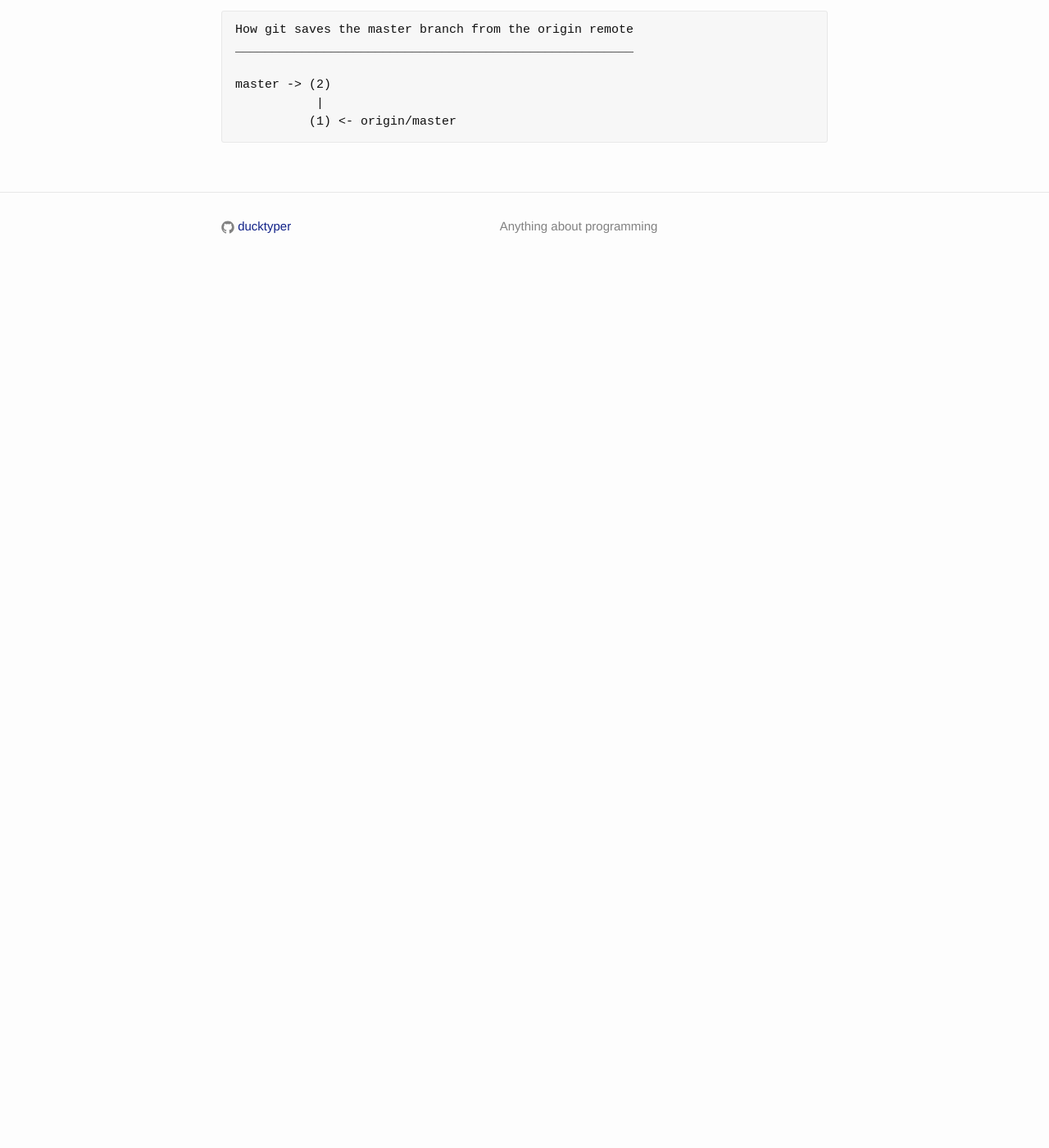
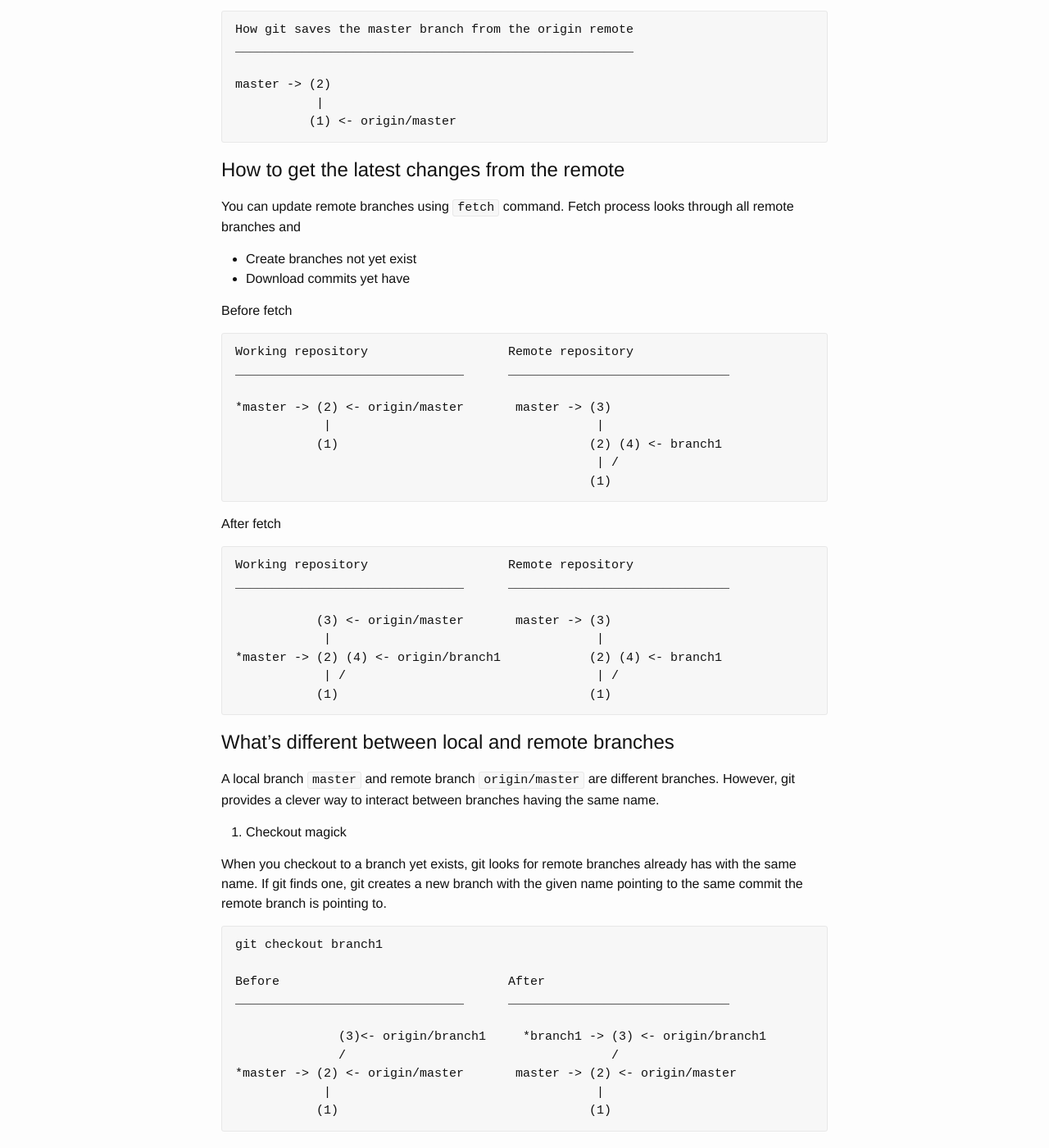
Before and after one commit to ducktyper/ducktyper.github.io, a Jekyll site: the page built from _posts/2016-04-23-how-git-works.markdown, in a window 1280 px wide and 1400 px high, scrolled down 2879 px. Shown: the whole window at 82% size. Built offline with Jekyll 4.4.1, drawn with Linux system fonts in a browser that asks for light colours; before the commit the page ends 3226 px from its top, so only the background shows below that; some of the changed text lies outside the part shown.

Commit message:
Update git post

````diff
--- a/_posts/2016-04-23-how-git-works.markdown
+++ b/_posts/2016-04-23-how-git-works.markdown
@@ -143,3 +143,83 @@ master -> (2)
            |
           (1) <- origin/master
 ```
+
+## How to get the latest changes from the remote
+
+You can update remote branches using `fetch` command.
+Fetch process looks through all remote branches and
+
+* Create branches not yet exist
+* Download commits yet have
+
+Before fetch
+
+```
+Working repository                   Remote repository
+_______________________________      ______________________________
+
+*master -> (2) <- origin/master       master -> (3)
+            |                                    |
+           (1)                                  (2) (4) <- branch1
+                                                 | /
+                                                (1)
+```
+
+After fetch
+
+```
+Working repository                   Remote repository
+_______________________________      ______________________________
+
+           (3) <- origin/master       master -> (3)
+            |                                    |
+*master -> (2) (4) <- origin/branch1            (2) (4) <- branch1
+            | /                                  | /
+           (1)                                  (1)
+```
+
+
+## What's different between local and remote branches
+
+A local branch `master` and remote branch `origin/master` are different branches.
+However, git provides a clever way to interact between branches having the same name.
+
+1. Checkout magick
+
+When you checkout to a branch yet exists, git looks for remote branches already
+has with the same name. If git finds one, git creates a new branch with the given
+name pointing to the same commit the remote branch is pointing to.
+
+```
+git checkout branch1
+
+Before                               After
+_______________________________      ______________________________
+
+              (3)<- origin/branch1     *branch1 -> (3) <- origin/branch1
+              /                                    /
+*master -> (2) <- origin/master       master -> (2) <- origin/master
+            |                                    |
+           (1)                                  (1)
+```
+
+2. Push magick
+
+When you push your branch to a remote for the first time, git creates and updates
+the branch to the remote branch. Also git creates a branch `origin/branch1`
+which points to the same commit `branch1` branch is pointing to.
+
+```
+git push origin branch1
+
+Before                               After
+_______________________________      ______________________________
+
+  branch1 -> (3)                       branch1 -> (3) <- origin/branch1
+             /                                    /
+master -> (2) <- origin/master       master -> (2) <- origin/master
+           |                                    |
+          (1)                                  (1)
+```
+
+Will continue ...
````
